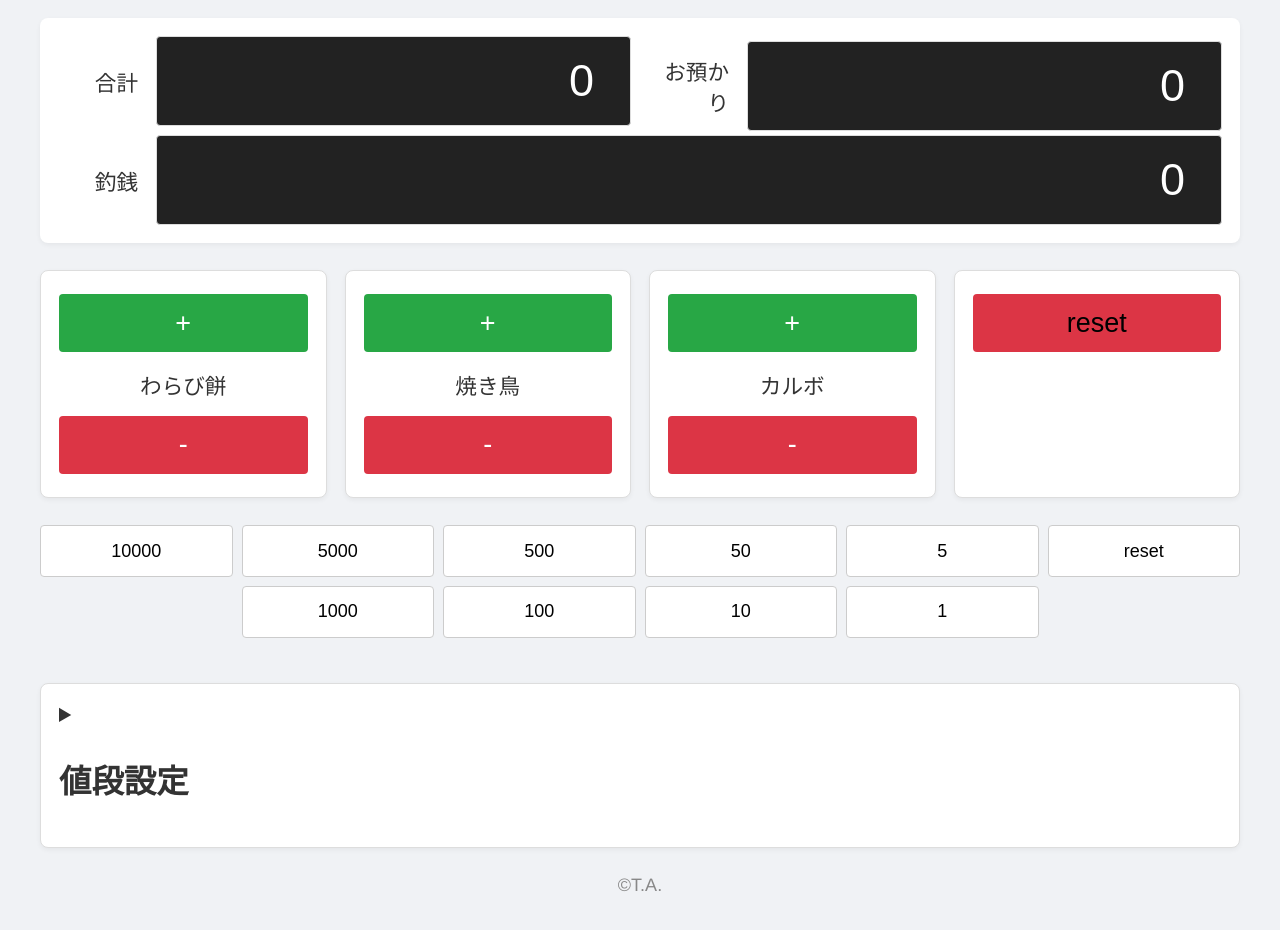
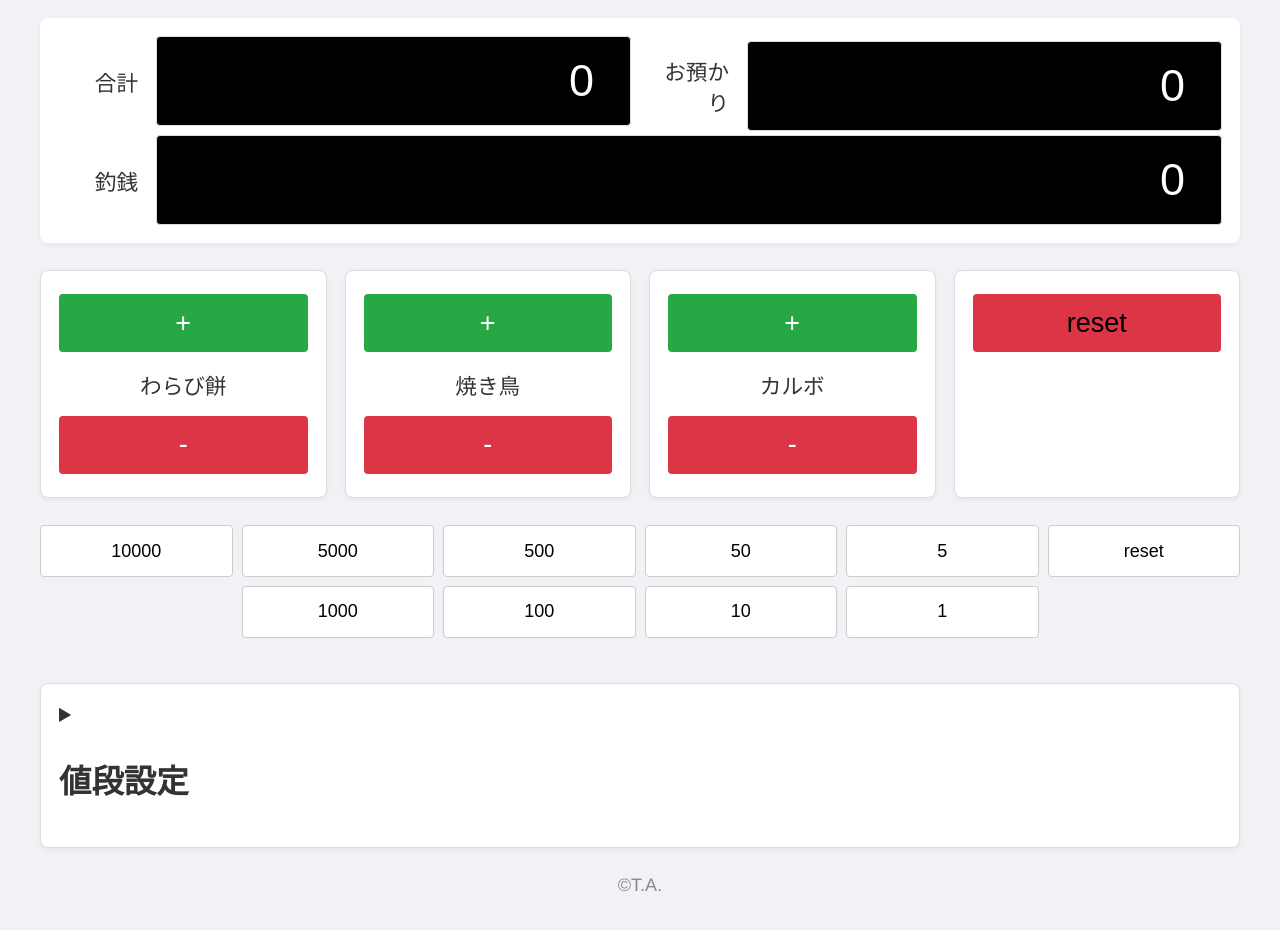
Before and after one commit to hosikuzu-ragu/pos-like, a plain HTML site: page index.html in a window 1280 px wide. Drawn offline with Linux system fonts and the light colour scheme.

Commit message:
change display background color

```diff
--- a/Assets/style.css
+++ b/Assets/style.css
@@ -63,7 +63,7 @@ body {
 }
 
 .display input {
-    background-color: #222;
+    background-color: #000;
     color: #fff;
     width: 100%;
     padding: 0.4em 0.8em; /* Reduced padding */
```
